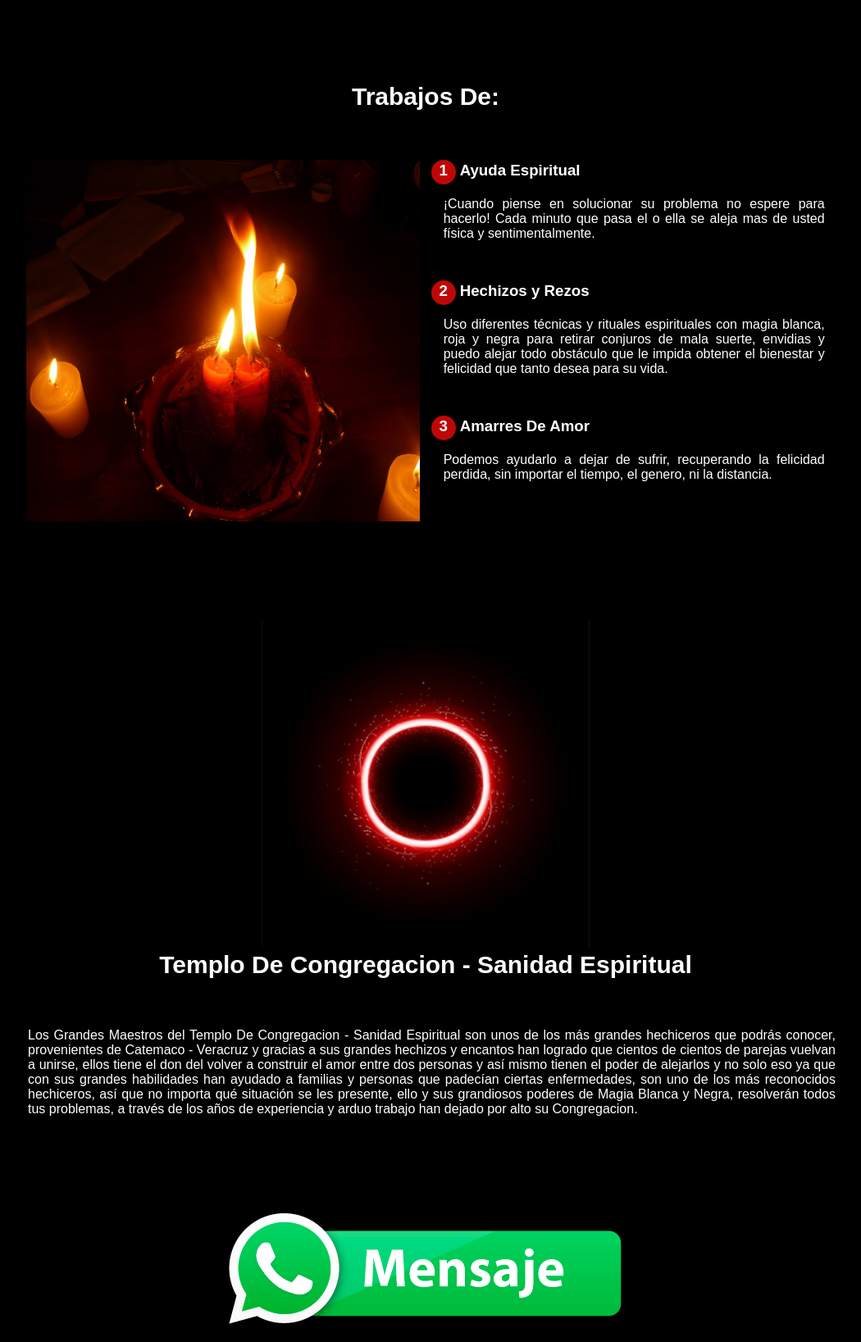
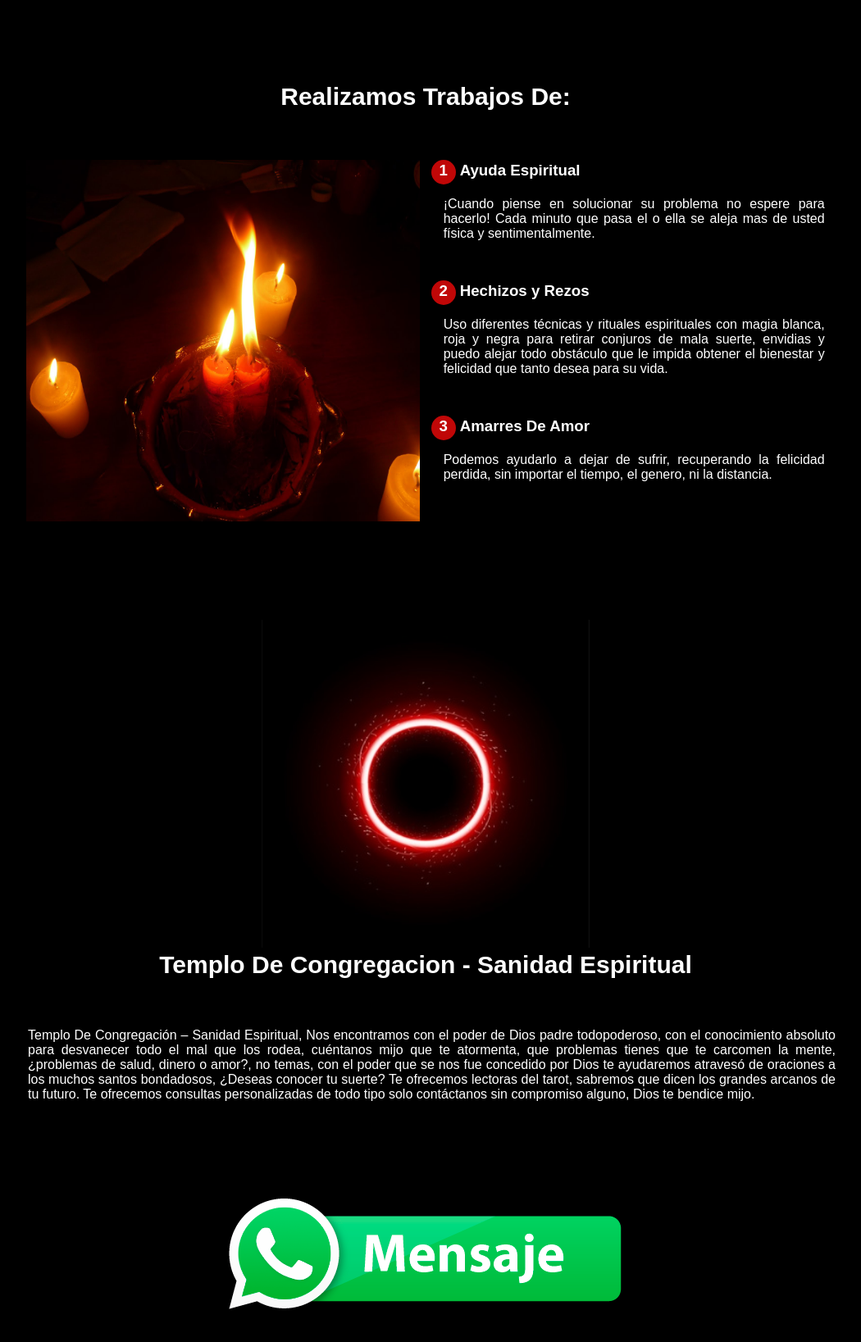
Before and after one commit to TemploDeCongregacionSanidadEspiritual/Magia-Amarres-Y-Mas, a plain HTML site: page index.html in a window 1280 px wide. Shown: the part 529-2166 px from the top of the page at 82% size, without its empty margins (121-1171 px from the left). Drawn offline with Linux system fonts and the light colour scheme.

Commit message:
Add files via upload

```diff
--- a/index.html
+++ b/index.html
@@ -21,7 +21,7 @@
 	</header>
     <main>
 		<section class="contenedor sobre-magia">
-			<h2 class="titulo">Trabajos De:</h2>
+			<h2 class="titulo">Realizamos Trabajos De:</h2>
 			<div class="contenedor-sobre-magia">
 				<img src="IMG/hechios.jpg" alt="" class="imagen-about-us">
 				<div class="contenido-textos">
@@ -38,7 +38,7 @@
             <center><img src="IMG/circulo.jpg" alt="" width="40%"><br>
             <h1 class="titulo">Templo De Congregacion - Sanidad Espiritual</h1>
             <div class="contenido-textos">
-                <p>Los Grandes Maestros del Templo De Congregacion - Sanidad Espiritual son unos de los más grandes hechiceros que podrás conocer, provenientes de Catemaco - Veracruz y gracias a sus grandes hechizos y encantos han logrado que cientos de cientos de parejas vuelvan a unirse, ellos tiene el don del volver a construir el amor entre dos personas y así mismo tienen el poder de alejarlos y no solo eso ya que con sus grandes habilidades han ayudado a familias y personas que padecían ciertas enfermedades, son uno de los más reconocidos hechiceros, así que no importa qué situación se les presente, ello y sus grandiosos poderes de Magia Blanca y Negra, resolverán todos tus problemas, a través de los años de experiencia y arduo trabajo han dejado por alto su Congregacion.</p><br>
+                <p>Templo De Congregación – Sanidad Espiritual, Nos encontramos con el poder de Dios padre todopoderoso, con el conocimiento absoluto para desvanecer todo el mal que los rodea, cuéntanos mijo que te atormenta, que problemas tienes que te carcomen la mente, ¿problemas de salud, dinero o amor?, no temas, con el poder que se nos fue concedido por Dios te ayudaremos atravesó de oraciones a los muchos santos bondadosos, ¿Deseas conocer tu suerte? Te ofrecemos lectoras del tarot, sabremos que dicen los grandes arcanos de tu futuro. Te ofrecemos consultas personalizadas de todo tipo solo contáctanos sin compromiso alguno, Dios te bendice mijo.</p><br>
             </div>
             </center>
         </section>
@@ -133,6 +133,9 @@
             </div>
         </div><br><br><br><br><br><br><br>
     </section>
+    <section class="contactanos">
+        <center><a href="https://wa.me/message/77H43372SWDYK1"><img src="IMG/contactanos.png" alt="" height="50%" class="contactanos"></a></center><br><br><br><br><br>
+    </section>
         <footer>
             <div class="contenedor-footer">
                 <div class="content-foo">
```
